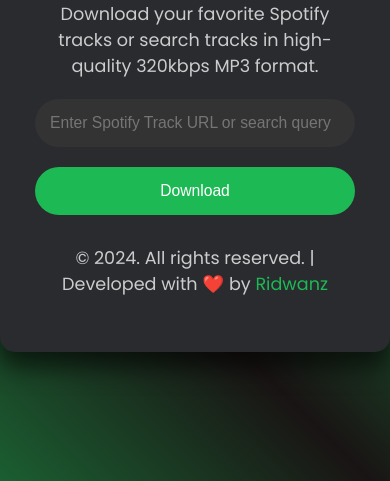
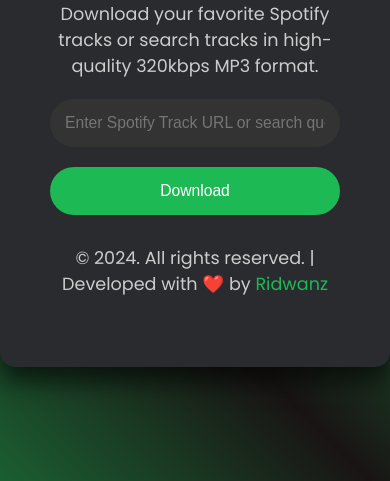
Before and after one commit to RidwanzAnphelibelll/SpotifyDownloader, a website: page public/index.html in a window 390 px wide. Shown: the part 363-844 px from the top of the page. Drawn offline with Linux system fonts and the light colour scheme.

Commit message:
Add files via upload

```diff
--- a/public/index.html
+++ b/public/index.html
@@ -202,9 +202,9 @@
       color: #159f44;
     }
 
-    @media (max-width: 800px) {
+    @media (max-width: 700px) {
       .container {
-        padding: 35px;
+        padding: 50px;
       }
 
       h1 {
```
